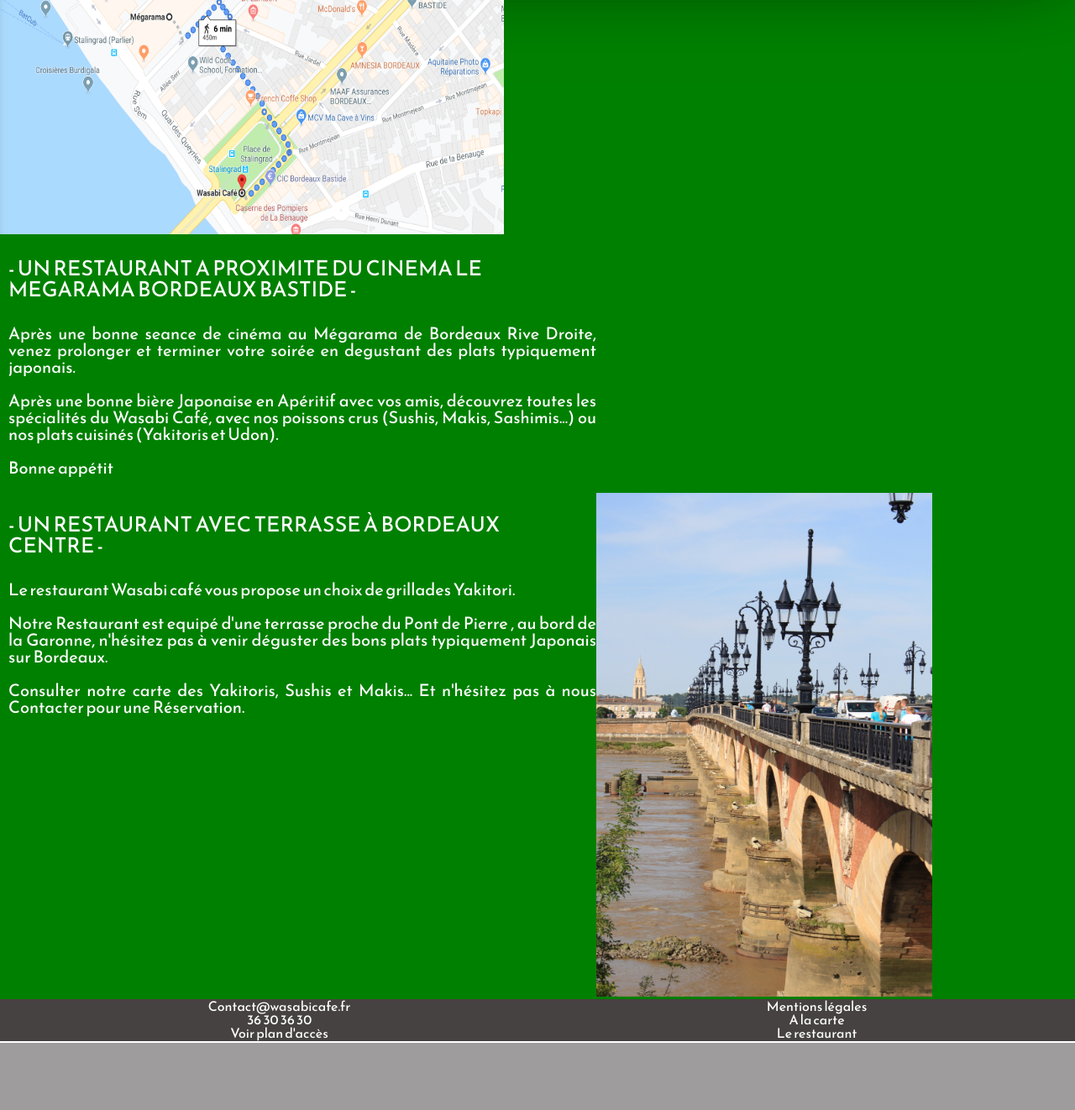
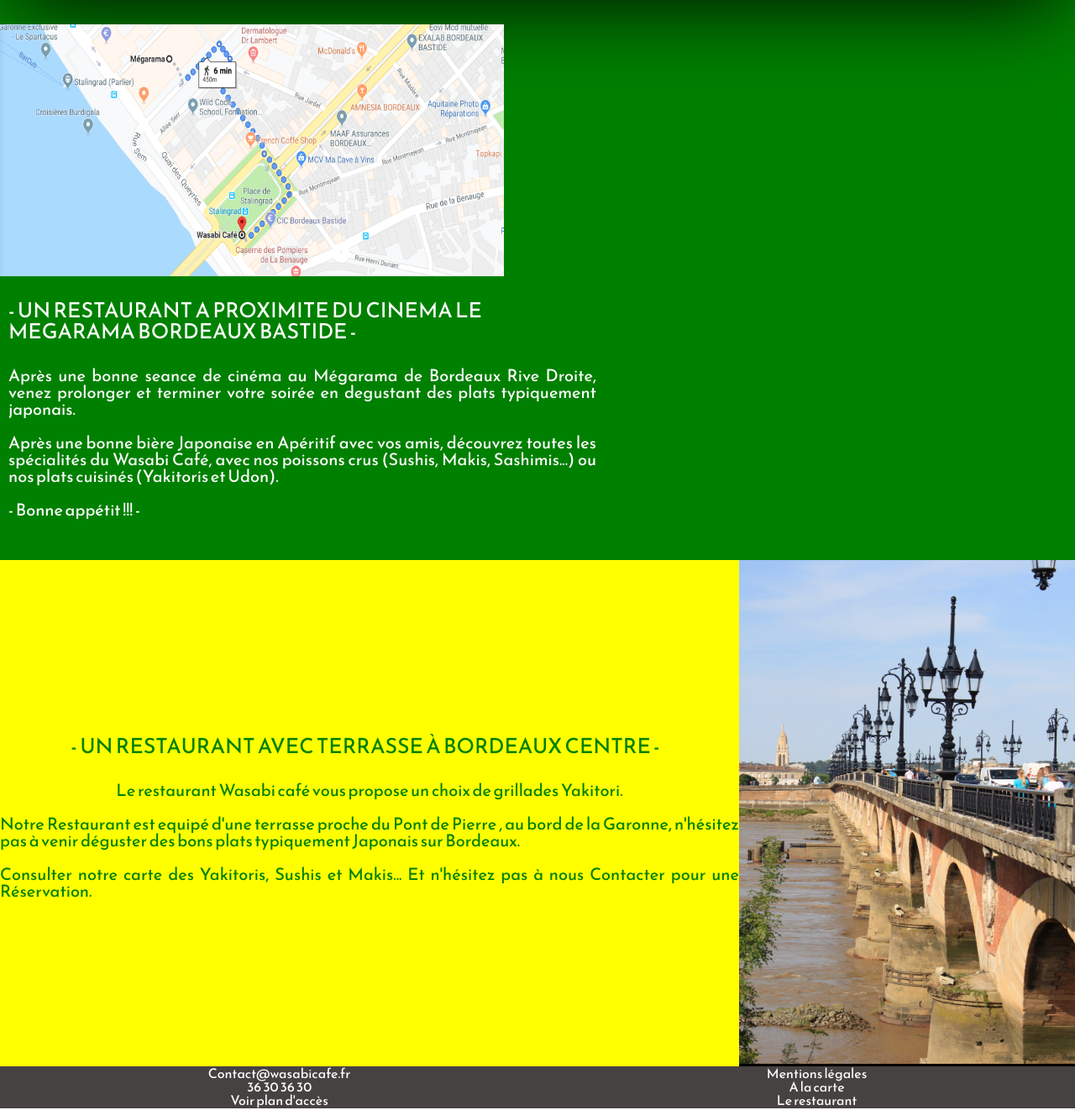
Before and after one commit to antoebtfr/Projet_Wasabi, a PHP site: page /page_restaurant.html in a window 1280 px wide. Shown: the part 1797-3119 px from the top of the page at 84% size. Before the commit the page ends 3039 px from the top, so only its background shows below. Run offline with PHP 8.4, Linux system fonts and the light colour scheme.

Commit message:
2nd commit - Page desktop finie (avec couleurs)

```diff
--- a/Pages/Pages restaurant/page_restaurant.html
+++ b/Pages/Pages restaurant/page_restaurant.html
@@ -31,13 +31,14 @@
     <!-- content -->
     <section id="content">
         <article id="art">
-            <h2><strong>Titre de la catégorie</strong></h2>
-            <a href="#megarama_bordeaux_texte" title="Restaurant a proximité du cinéma Le Mégarama Bordeaux Bastide ">
+            <h2><strong>• LE RESTAURANT •</strong></h2>
+            <a href="#ancre1" title="Restaurant a proximité du cinéma Le Mégarama Bordeaux Bastide ">
                 <div id="megarama_bordeaux" class="div_img">
                     UN RESTAURANT A PROXIMITE DU CINEMA LE MEGARAMA BORDEAUX BASTIDE
                 </div>
             </a>
-            <a href="#bordeaux_centre_texte" title="Restaurant à Bordeaux centre">
+            <div id="ajust"></div>
+            <a href="#megarama_bordeaux_div2" title="Restaurant à Bordeaux centre">
                 <div id="bordeaux_centre" class="div_img">
                     UN RESTAURANT AVEC TERRASSE À BORDEAUX CENTRE
                 </div>
@@ -47,12 +48,14 @@
         <article id="art_texte">
             <img id="devanture" src="https://s3-media3.fl.yelpcdn.com/bphoto/VwC9ppYil7AH8R6mBMMvpQ/o.jpg" alt="#">
             <div class="bordeaux_texte">
+                <div id="ancre1"></div>
                 <figure>
                     <img id="cap1" src="trajet_mega_wasa.png" alt="#"
                         style="width:600px;height:300px;display:inline-block;">
                     <!-- <figcaption for="cap1"> Capture d'écran prise sur google.maps.com </figcaption> -->
                 </figure>
-                <div class="megarama_bordeaux_div">
+
+                <div id="megarama_bordeaux_div">
                     <h3>- UN RESTAURANT A PROXIMITE DU CINEMA LE MEGARAMA BORDEAUX BASTIDE -</h3>
 
                     <br>
@@ -66,13 +69,13 @@
                         avec nos poissons crus (Sushis, Makis, Sashimis...) ou nos plats cuisinés (Yakitoris et Udon).
                     </p>
                     <br>
-                    <p>Bonne appétit</p>
+                    <p>- Bonne appétit !!! - </p>
                     <br>
                 </div>
             </div>
 
-            <div class="bordeaux_texte">
-                <div class="megarama_bordeaux_div">
+            <div class="bordeaux_centre_texte">
+                <div id="megarama_bordeaux_div2">
                     <h3>- UN RESTAURANT AVEC TERRASSE À BORDEAUX CENTRE -</h3>
                     <br>
                     <p>Le restaurant Wasabi café vous propose un choix de grillades Yakitori.</p>
@@ -86,9 +89,8 @@
                         Réservation.</p>
                 </div>
                 <figure>
-                        <img id="cap1" src="pdp_bdx.jpg" alt=""
-                            style="width:400px;height:600px;display:inline-block;">
-                    </figure>
+                    <img id="cap2" src="pdp_bdx.jpg" alt="" style="width:400px;height:600px;display:inline-block;">
+                </figure>
             </div>
         </article>
     </section>
--- a/Pages/Pages restaurant/style.css
+++ b/Pages/Pages restaurant/style.css
@@ -9,6 +9,11 @@
 #content{
     font-family: 'Reem Kufi', sans-serif;
     color: white;
+}
+
+#ajust{
+    width: 100%;
+    height: 50px;
 }
 
 /* ------ article ------ */
@@ -85,15 +90,13 @@
     display: inline-block;
 } */
 
-#content #art_texte .megarama_bordeaux_div{
+#content #art_texte #megarama_bordeaux_div{
     width: 700px;
     display: inline-block;
     margin-left: 10px;
     margin-top: 15px;
 }
-#content #art_texte .megarama_bordeaux_div:nth-of-type(2){
-    width:900px;
-}
+
 #content #art_texte div h3{
     font-size: 25px;
     margin: 10px;
@@ -103,3 +106,26 @@
 #content #art_texte div p{
     text-align: justify;
 }
+
+/* ------- Texte Paragraphe 2 ------ */
+
+#content #art_texte .bordeaux_centre_texte {
+    display: flex;
+    background: black;
+    justify-content: space-between;
+    margin-top: 30px;
+
+}
+
+#megarama_bordeaux_div2{
+    background: yellow;
+    text-align: center;
+    color: green;
+    width: 1200px;
+    display: inline-block;
+    text-align: center;
+    display: flex;
+    flex-flow: wrap column;
+    align-items: center;
+    justify-content: center;
+}
```
